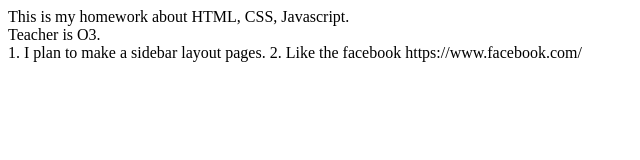
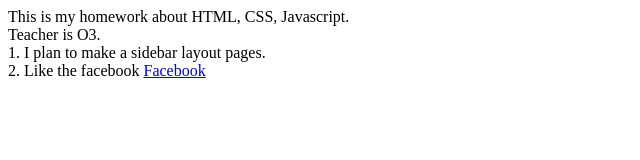
Before and after one commit to trainspottin/trainspottin.github.io, a plain HTML site: page index.html in a window 1280 px wide. Shown: the whole page, without its empty margins (0-640 px from the left). Drawn offline with Linux system fonts and the light colour scheme.

Commit message:
homework

```diff
--- a/index.html
+++ b/index.html
@@ -8,8 +8,8 @@
 
 This is my homework about HTML, CSS, Javascript.<br>
 Teacher is O3.<br>
-1. I plan to make a sidebar layout pages.
-2. Like the facebook <a>https://www.facebook.com/</a>
+1. I plan to make a sidebar layout pages.<br>
+2. Like the facebook <a href="https://www.facebook.com/">Facebook</a><br>
 
 </body>
 </html>
```
